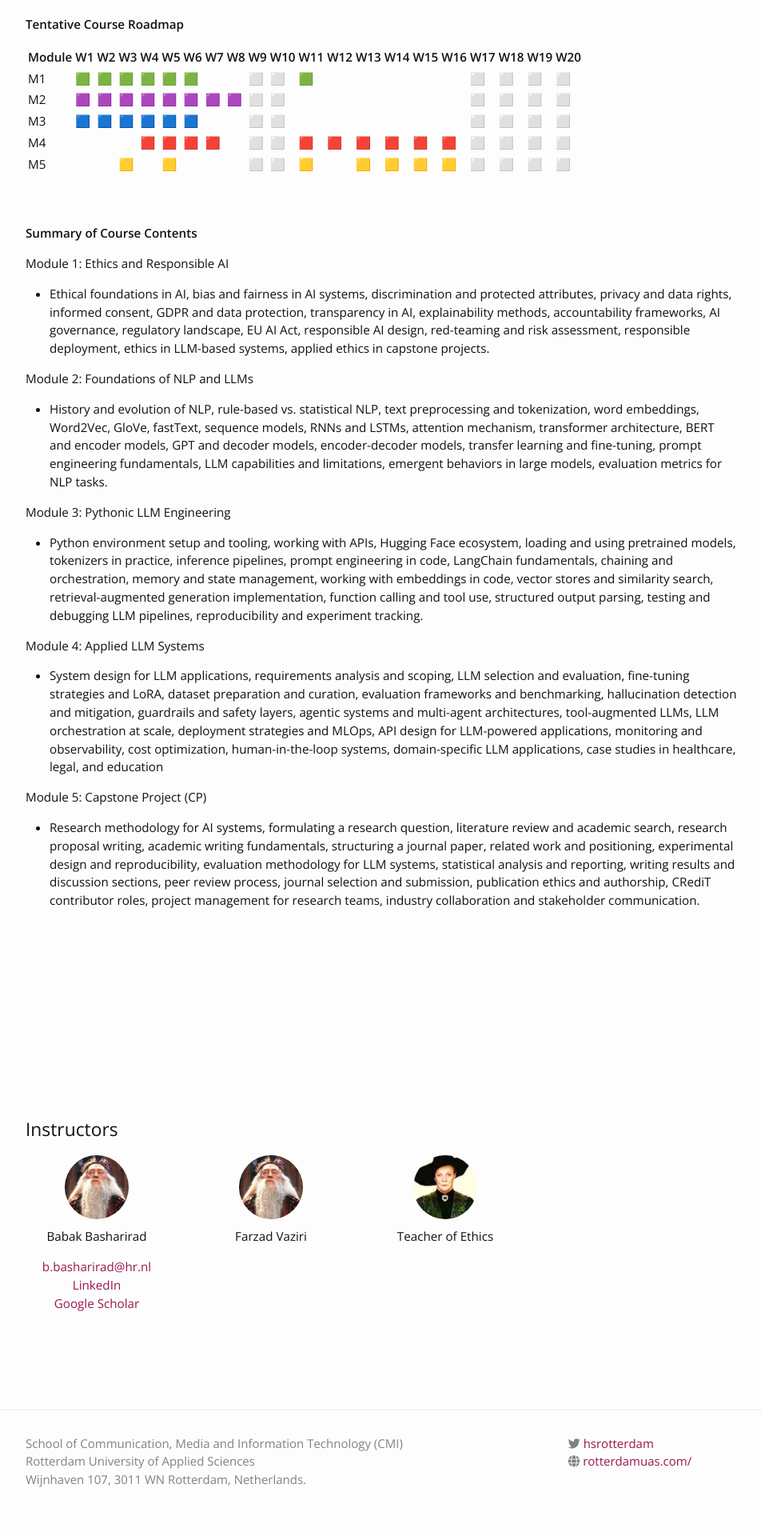
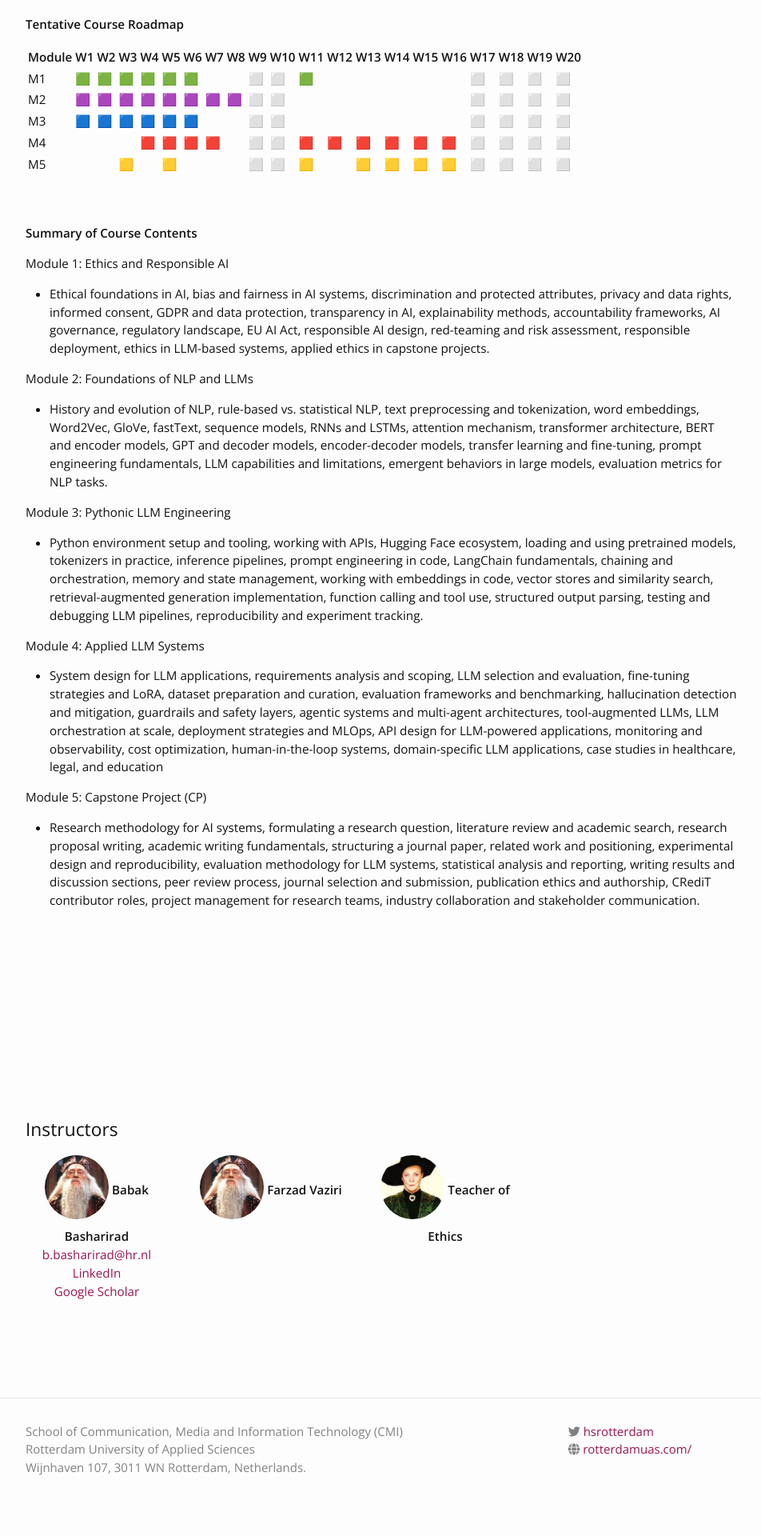
Before and after one commit to BabakBasharirad/llm-engineering, a Jekyll site: the page built from index.md, in a window 1280 px wide. Shown: the part 1893-3813 px from the top of the page at 80% size, without its empty margins (163-1115 px from the left). Built offline with Jekyll 4.4.1, drawn with Linux system fonts in a browser that asks for light colours; nearby versions of some CDN libraries.

Commit message:
Update home.html

```diff
--- a/_layouts/home.html
+++ b/_layouts/home.html
@@ -22,9 +22,9 @@ layout: default
                 <div class="image--cover-container" style="width: 20%;">
                     <img src="{{ins.profile_pic | prepend: site.baseurl }}" class="image--cover">
                     {% if ins.webpage %}
-                    <span><a href="{{ ins.webpage }}">{{ins.name}}</a></span><br>
+                    <span><a href="{{ ins.webpage }}"><strong>{{ ins.name }}</strong></a></span><br>
                     {% else %}
-                    <p>{{ins.name}}</p>
+                    <span><strong>{{ ins.name }}</strong></span><br>
                     {% endif %}
 
                     {% if ins.LinkedIn %}
```
